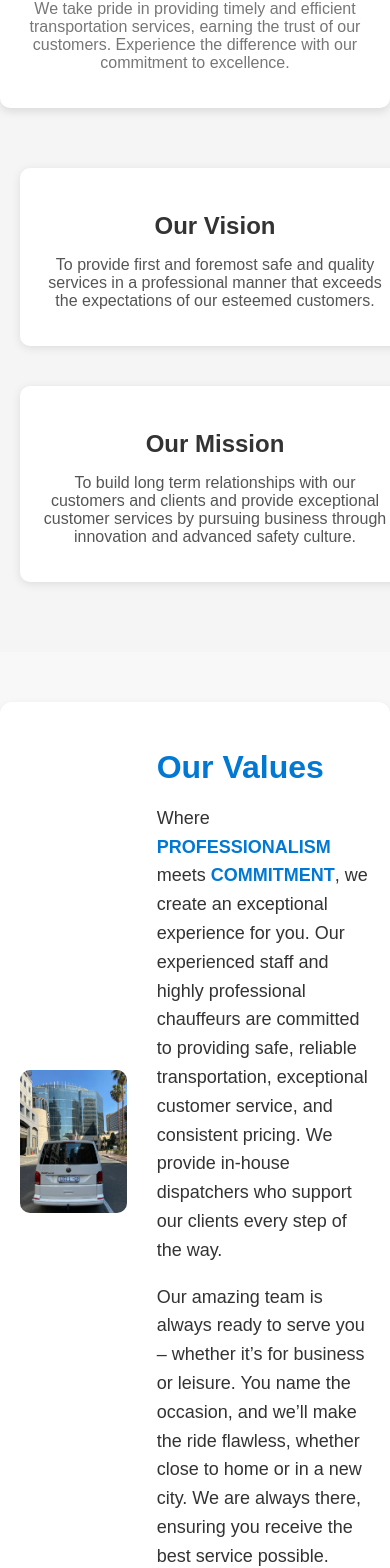
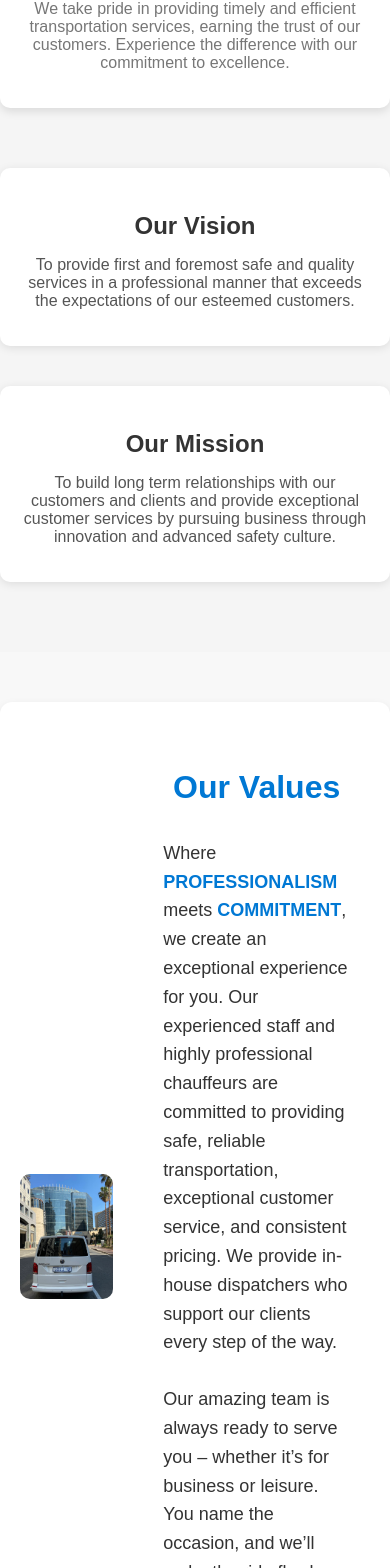
Before and after one commit to IkanyengAdams/my-website, a React (Create React App) app in the folder lociware-website/: page / in a window 390 px wide. Shown: the part 4046-5614 px from the top of the page. Built offline with nearby package versions, Linux system fonts and the light colour scheme.

Commit message:
fixed the vision and mission cards

```diff
--- a/lociware-website/src/styles.css
+++ b/lociware-website/src/styles.css
@@ -818,14 +818,16 @@ p {
   justify-content: space-between;
   gap: 20px;
   margin-top: 40px;
-  flex-wrap: wrap; /* Ensures items wrap on smaller screens */
+  flex-wrap: nowrap; /* Prevent wrapping on large screens */
+  align-items: stretch; /* Ensure equal height */
 }
 
+/* Ensure both cards take equal space */
 .vision-card, .mission-card {
   background-color: #fff;
   border-radius: 10px;
   padding: 20px;
-  width: 48%;
+  width: 50%; /* Ensure equal width */
   box-shadow: 0 2px 10px rgba(0, 0, 0, 0.1);
   text-align: center;
   margin-bottom: 20px;
@@ -835,24 +837,14 @@ p {
 @media (max-width: 768px) {
   .vision-mission-container {
     flex-direction: column; /* Stack items in a column */
-    align-items: center; /* Center cards */
+    align-items: center;
   }
 
   .vision-card, .mission-card {
-    width: 100%; /* Make them take full width */
+    width: 100%; /* Full width on small screens */
   }
 }
 
-h3 {
-  font-size: 1.5rem;
-  color: #333;
-  margin-bottom: 10px;
-}
-
-p {
-  font-size: 1rem;
-  color: black;
-}
 
 
 /* Values Section */
@@ -864,7 +856,7 @@ p {
   background-color: #f8f8f8; /* Light background */
 }
 
-/* Big Card Layout */
+/* Card Layout */
 .values-card {
   display: flex;
   flex-direction: row;
@@ -926,21 +918,41 @@ p {
 /* Responsive Design */
 @media (max-width: 768px) {
   .values-card {
-    flex-direction: column; /* Stack image and text vertically */
+    flex-direction: column; /* Stack elements vertically */
     text-align: center;
     padding: 20px;
   }
 
-  .values-image-container {
-    width: 100%; /* Make image container take full width */
-    margin-bottom: 20px; /* Optional: add space below the image */
+  .values-text {
+    display: flex;
+    flex-direction: column;
+    align-items: center;
+    text-align: center;
+    width: 100%;
   }
 
-  .values-text {
-    padding: 0;
-    width: 100%; /* Make text container take full width */
+  .values-text h2 {
+    order: -2; /* Ensure the title stays at the top */
+  }
+
+  .values-image-container {
+    order: -1; /* Move image right below the title */
+    width: 100%;
+    display: flex;
+    justify-content: center;
+    margin-bottom: 10px;
+  }
+
+  .values-image {
+    max-width: 100%;
+    height: auto;
+  }
+
+  .values-text p {
+    order: 1; /* Ensure paragraphs remain below the image */
   }
 }
+
 
 
 /* Team Members Section */
```
